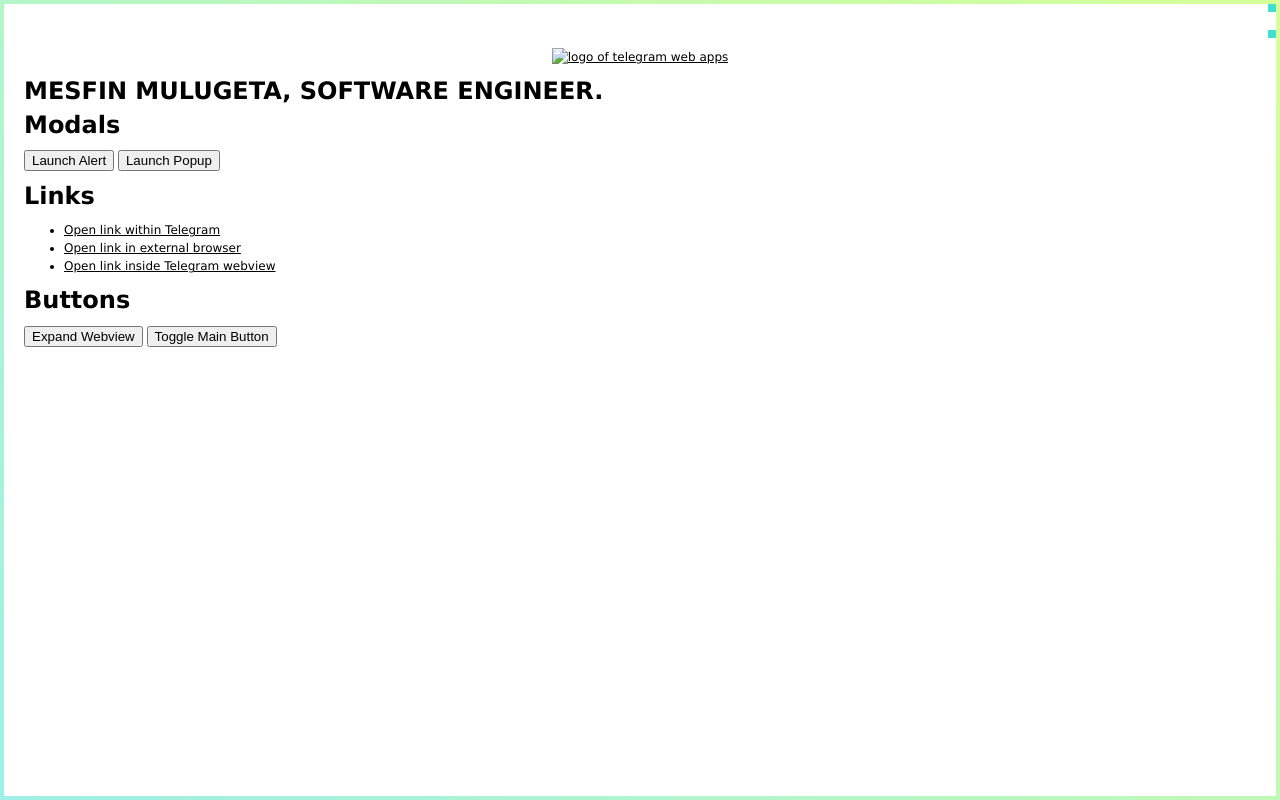
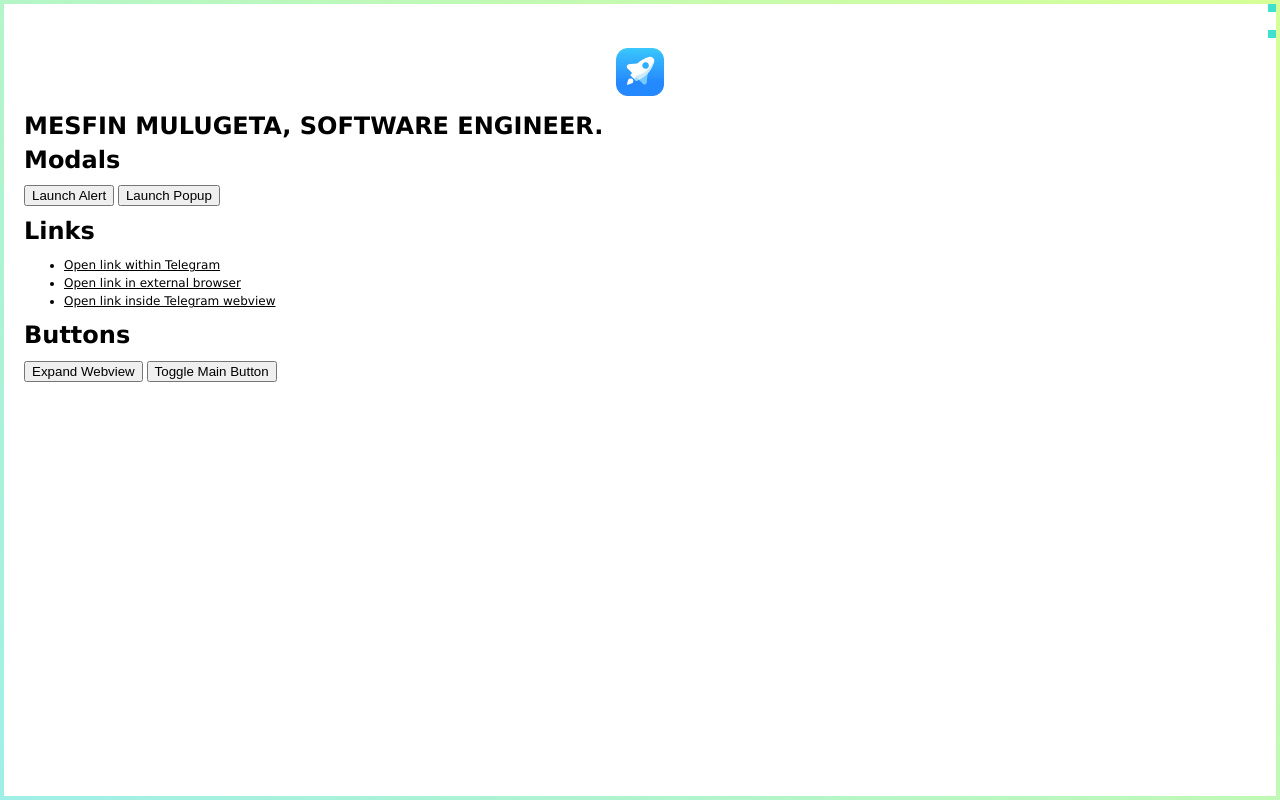
Before and after one commit to 5237-mests/tgminiapp1, a plain HTML site: page index.html in a window 1280 px wide. Drawn offline with Linux system fonts and the light colour scheme; a script that the page names is missing.

Commit message:
Add files via upload

```diff
--- a/index.html
+++ b/index.html
@@ -65,7 +65,7 @@
 <body>
     <main>
         <div align="center">
-            <a href="https://ton.org/"><img width="48" src="./assets/tapps.png" alt="logo of telegram web apps"></a>
+            <a href="https://ton.org/"><img width="48" src="./tapps.png" alt="logo of telegram web apps"></a>
         </div>
         <h1>MESFIN MULUGETA, SOFTWARE ENGINEER.</h1>
         <h1>Modals</h1>
```
Also changed, not shown: tapps.png (added).
